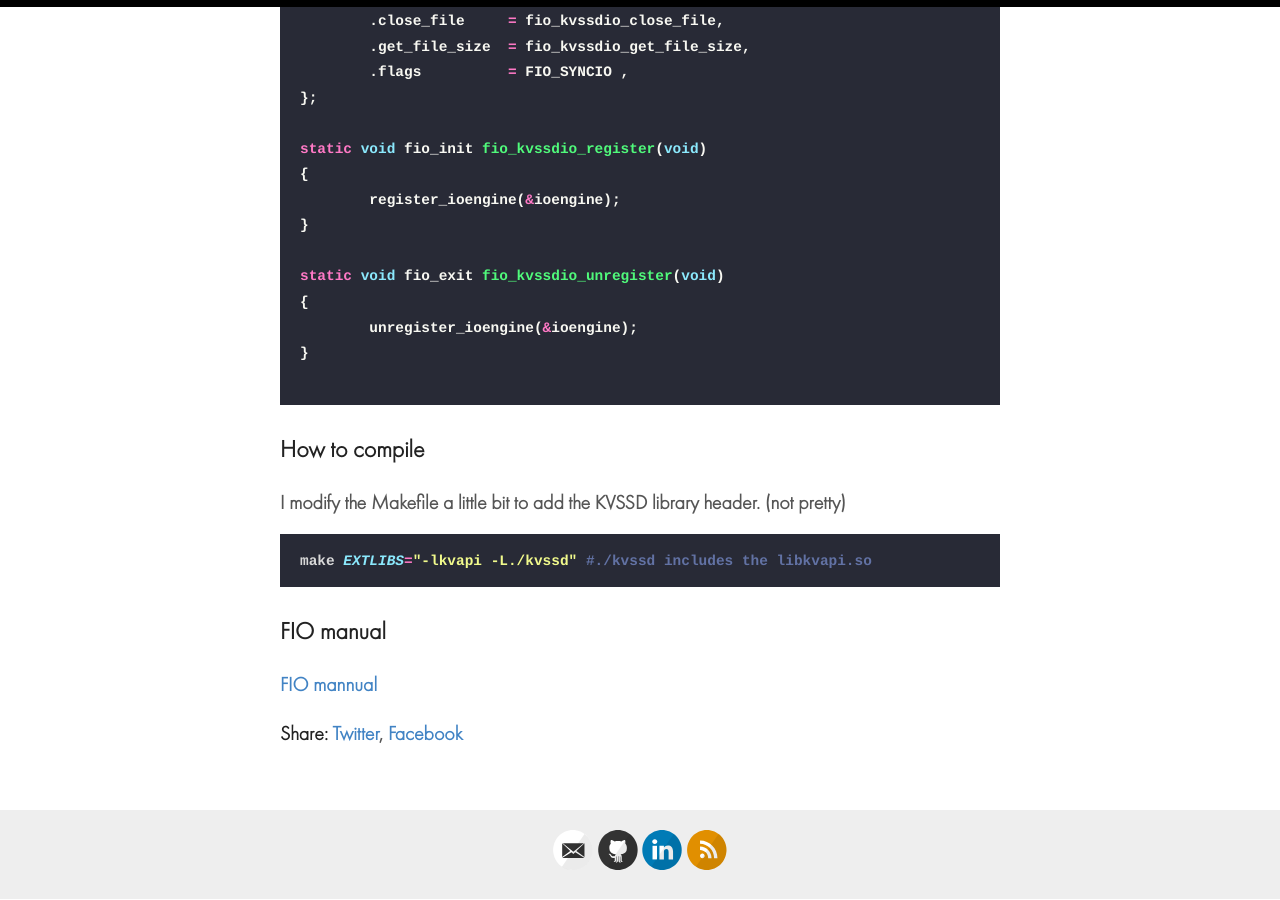
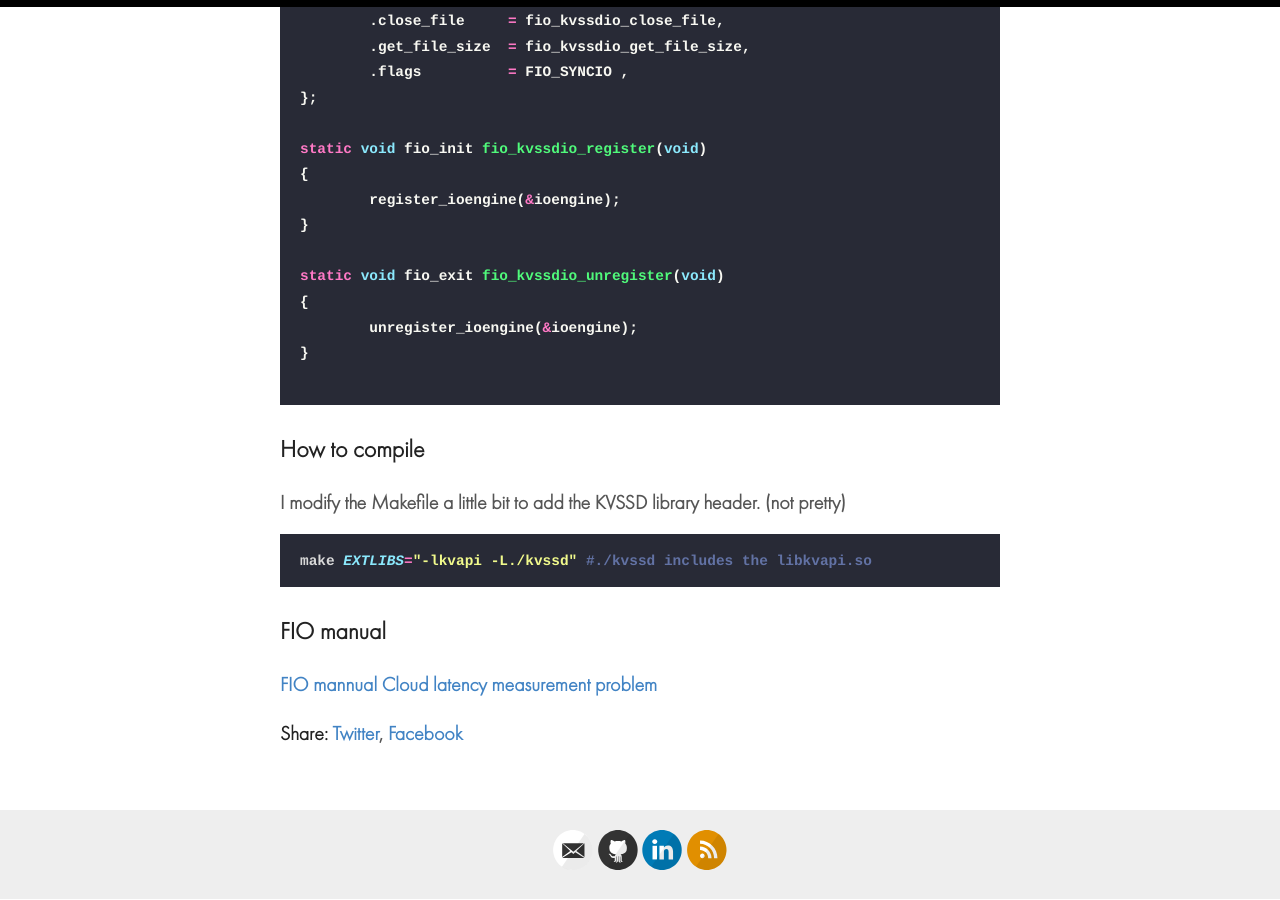
Before and after one commit to celery1124/celery1124.github.io, a Jekyll site: the page built from _posts/2019-10-30-add-kvssd-to-fio-engine.md, in a window 1280 px wide and 900 px high, scrolled down 4390 px. Built offline with Jekyll 4.4.1, drawn with Linux system fonts in a browser that asks for light colours.

Commit message:
add reference

```diff
--- a/_posts/2019-10-30-add-kvssd-to-fio-engine.md
+++ b/_posts/2019-10-30-add-kvssd-to-fio-engine.md
@@ -183,3 +183,4 @@ make EXTLIBS="-lkvapi -L./kvssd" #./kvssd includes the libkvapi.so
 
 ## FIO manual
 [FIO mannual](https://fio.readthedocs.io/en/latest/fio_man.html)
+[Cloud latency measurement problem](https://www.cronburg.com/fio/cloud-latency-problem-measurement/)
```
